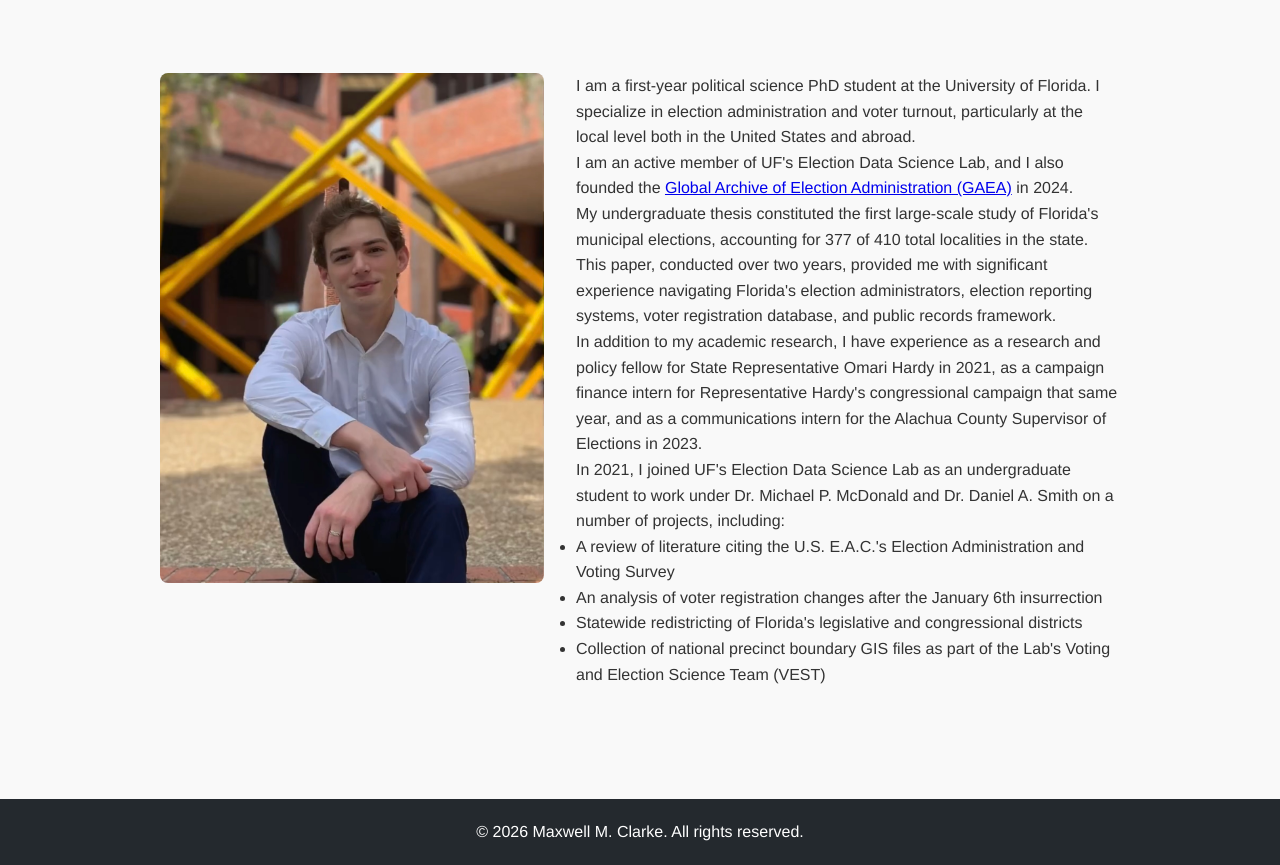
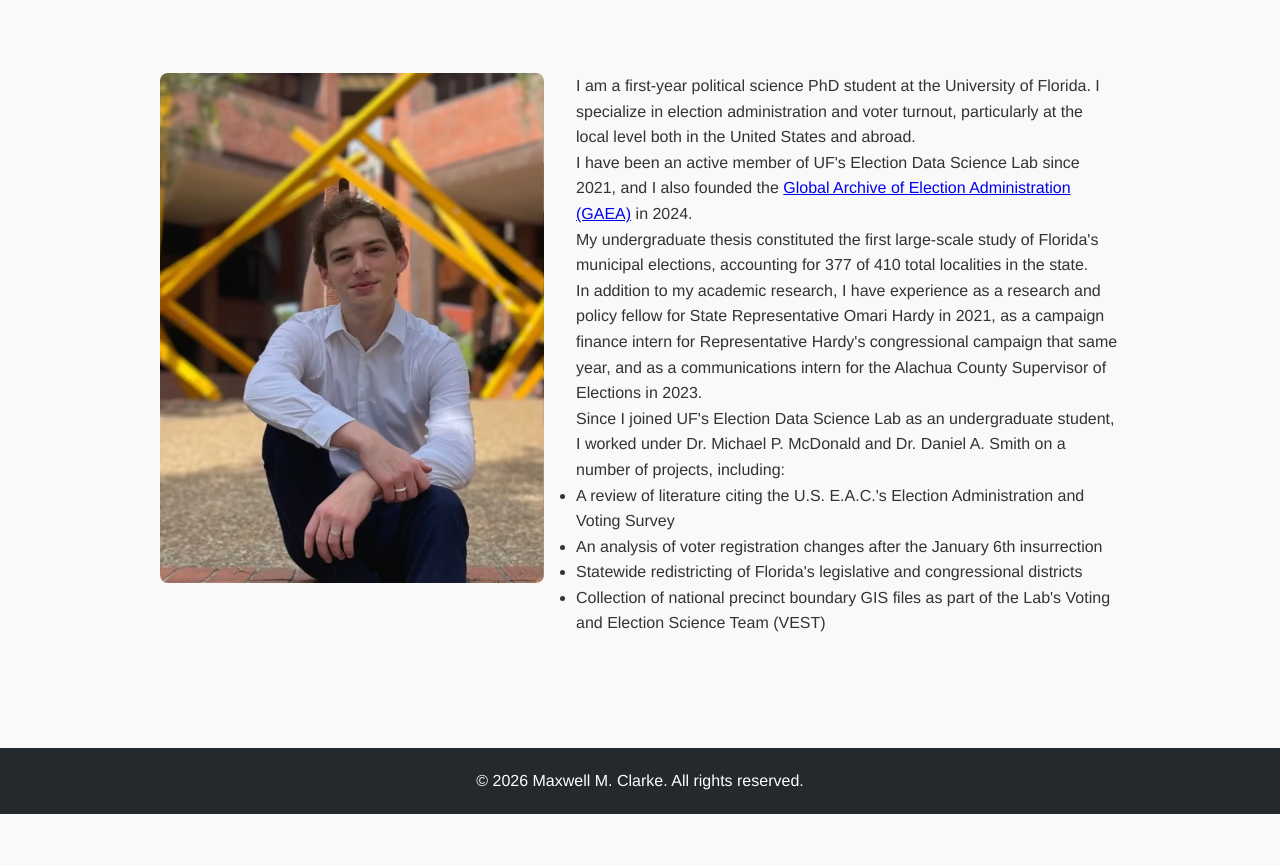
Before and after one commit to maxwelections/github.io, a plain HTML site: page index.html in a window 1280 px wide. Shown: the part 59-924 px from the top of the page. After the commit the page ends 873 px from the top, so only its background shows below. Drawn offline with Linux system fonts and the light colour scheme.

Commit message:
Update index.html

```diff
--- a/index.html
+++ b/index.html
@@ -28,10 +28,10 @@
           </div>
           <div class="text-container">
         <h2></h2>
-      <p>I am a first-year political science PhD student at the University of Florida. I specialize in election administration and voter turnout, particularly at the local level both in the United States and abroad.<br>I am an active member of UF's Election Data Science Lab, and I also founded the <a href="https://maxwelections.github.io/github.io/projects.html">Global Archive of Election Administration (GAEA)</a> in 2024.</p>
-      <p>My undergraduate thesis constituted the first large-scale study of Florida's municipal elections, accounting for 377 of 410 total localities in the state. This paper, conducted over two years, provided me with significant experience navigating Florida's election administrators, election reporting systems, voter registration database, and public records framework.<br></p>
+      <p>I am a first-year political science PhD student at the University of Florida. I specialize in election administration and voter turnout, particularly at the local level both in the United States and abroad.<br>I have been an active member of UF's Election Data Science Lab since 2021, and I also founded the <a href="https://maxwelections.github.io/github.io/projects.html">Global Archive of Election Administration (GAEA)</a> in 2024.</p>
+      <p>My undergraduate thesis constituted the first large-scale study of Florida's municipal elections, accounting for 377 of 410 total localities in the state.<br></p>
         <p>In addition to my academic research, I have experience as a research and policy fellow for State Representative Omari Hardy in 2021, as a campaign finance intern for Representative Hardy's congressional campaign that same year, and as a communications intern for the Alachua County Supervisor of Elections in 2023.</p>
-        <p>In 2021, I joined UF's Election Data Science Lab as an undergraduate student to work under Dr. Michael P. McDonald and Dr. Daniel A. Smith on a number of projects, including:</p>
+        <p>Since I joined UF's Election Data Science Lab as an undergraduate student, I worked under Dr. Michael P. McDonald and Dr. Daniel A. Smith on a number of projects, including:</p>
             <ul>
               <li>A review of literature citing the U.S. E.A.C.'s Election Administration and Voting Survey</li>
               <li>An analysis of voter registration changes after the January 6th insurrection</li>
```
